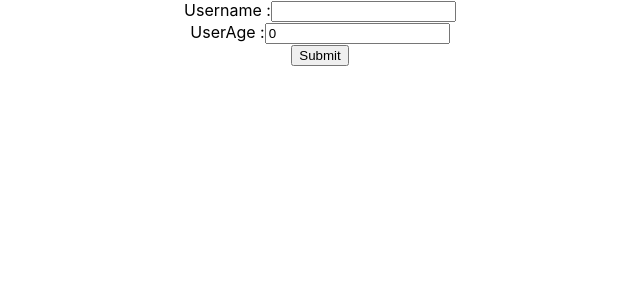
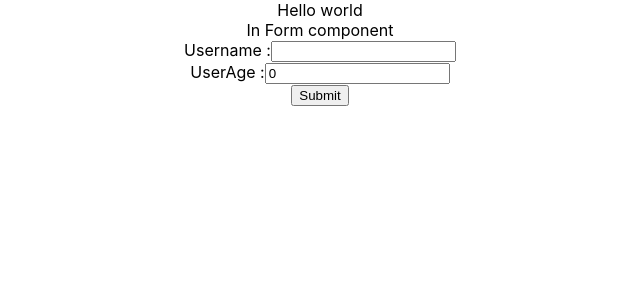
Before and after one commit to poojashelke8/typescript-practice, a React (Create React App) app: page / in a window 1280 px wide. Shown: the top 300 px of the page, without its empty margins (320-960 px from the left). Built offline with nearby package versions, Linux system fonts and the light colour scheme.

Commit message:
form onsubmit

```diff
--- a/src/App.tsx
+++ b/src/App.tsx
@@ -28,6 +28,7 @@ function App() {
 
   return (
     <div className="App">
+      Hello world
       {/* -----Individual types------- */}
       {/* <Greet name='Pooja' messagecount={5} isloggedin={true} />  */}
 
--- a/src/Components/Form.tsx
+++ b/src/Components/Form.tsx
@@ -30,6 +30,7 @@ function Form() {
     }
   return (
     <div>
+        In Form component<br></br>
         Username :<input
             type="text"
             value={formUser.name}
```
Also changed, not shown: 1 other file (tests, documents, lock files or other folders).
